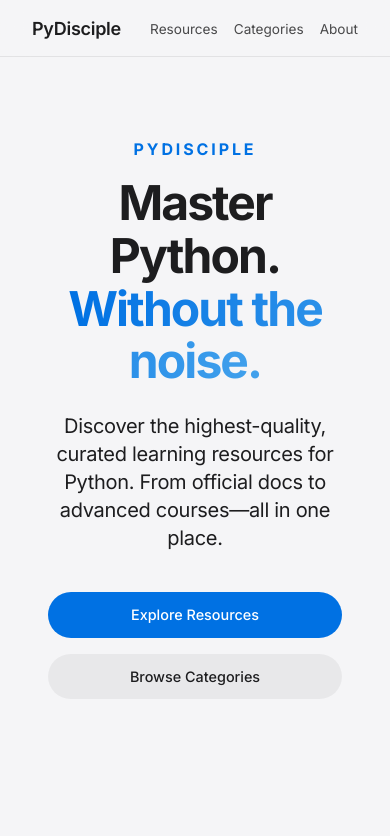
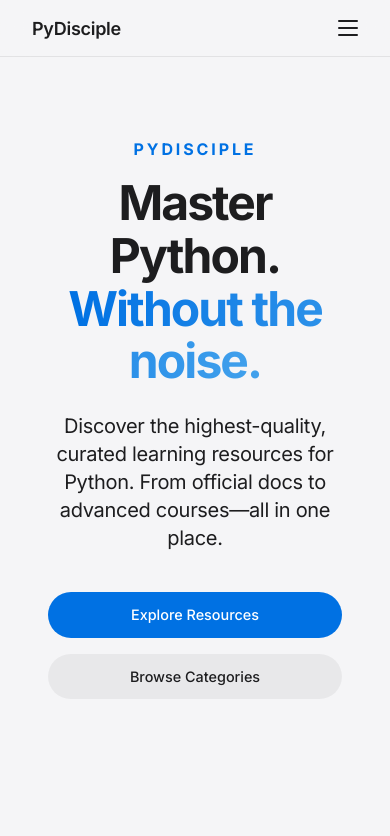
Before and after one commit to JAGDISH-SALI-0010/website-project, a Next.js app: page / in a window 390 px wide. Shown: the top 836 px of the page. Built offline with nearby package versions, Linux system fonts and the light colour scheme.

Commit message:
Add Apple-style full-screen responsive mobile menu

```diff
--- a/src/components/layout/Header.jsx
+++ b/src/components/layout/Header.jsx
@@ -9,6 +9,14 @@ export default function Header() {
           <Link href="/" className={styles.logo}>
             PyDisciple
           </Link>
+          <input type="checkbox" id="menu-toggle" className={styles.checkboxToggle} />
+
+          <label htmlFor="menu-toggle" className={styles.menuToggle}>
+            <span className={styles.hamburgerLine}></span>
+            <span className={styles.hamburgerLine}></span>
+            <span className={styles.hamburgerLine}></span>
+          </label>
+
           <ul className={styles.links}>
             <li>
               <Link href="/resources" className={styles.link}>
@@ -26,6 +34,23 @@ export default function Header() {
               </Link>
             </li>
           </ul>
+
+          <div className={styles.mobileOverlay}>
+            <label htmlFor="menu-toggle" className={styles.closeToggle}>
+              ✕
+            </label>
+            <div className={styles.overlayNav}>
+              <Link href="/resources" className={`${styles.overlayLink} text-3xl font-bold`}>
+                Resources
+              </Link>
+              <Link href="/categories" className={`${styles.overlayLink} text-3xl font-bold`}>
+                Categories
+              </Link>
+              <Link href="/about" className={`${styles.overlayLink} text-3xl font-bold`}>
+                About
+              </Link>
+            </div>
+          </div>
         </nav>
       </div>
     </header>
--- a/src/components/layout/Header.module.css
+++ b/src/components/layout/Header.module.css
@@ -38,8 +38,76 @@
   opacity: 1;
 }
 
+/* Hidden checkbox */
+.checkboxToggle {
+  display: none;
+}
+
+/* Hamburger Icon */
+.menuToggle {
+  display: none;
+  cursor: pointer;
+  flex-direction: column;
+  gap: 5px;
+}
+
+.hamburgerLine {
+  display: block;
+  width: 20px;
+  height: 2px;
+  background-color: var(--foreground);
+  border-radius: 2px;
+}
+
+/* Mobile Overlay Base */
+.mobileOverlay {
+  display: none;
+}
+
 @media (max-width: 768px) {
   .links {
-    gap: 1rem;
+    display: none; /* Hide desktop links on mobile */
+  }
+
+  .menuToggle {
+    display: flex; /* Show hamburger on mobile */
+  }
+
+  /* Overlay shown when checkbox is checked */
+  .checkboxToggle:checked ~ .mobileOverlay {
+    display: flex;
+    flex-direction: column;
+    position: fixed;
+    inset: 0;
+    z-index: 9999;
+    background: #fff;
+    width: 100vw;
+    height: 100vh;
+    padding: 1.5rem;
+    box-sizing: border-box;
+  }
+
+  .closeToggle {
+    align-self: flex-end;
+    font-size: 1.5rem;
+    cursor: pointer;
+    margin-bottom: 2rem;
+    color: #000;
+  }
+
+  .overlayNav {
+    display: flex;
+    flex-direction: column;
+    gap: 1.5rem;
+    margin-top: 2rem;
+  }
+
+  .overlayLink {
+    text-decoration: none;
+    color: #000;
+    text-align: left;
+    /* Fallback if Tailwind isn't available */
+    font-size: 1.875rem;
+    font-weight: 700;
   }
 }
```
